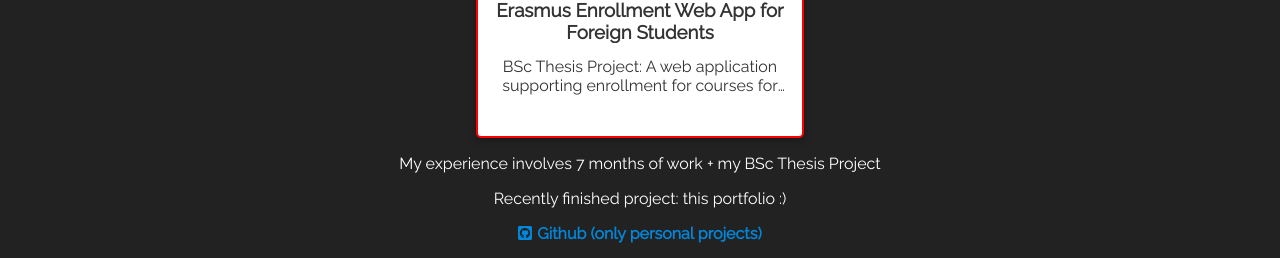
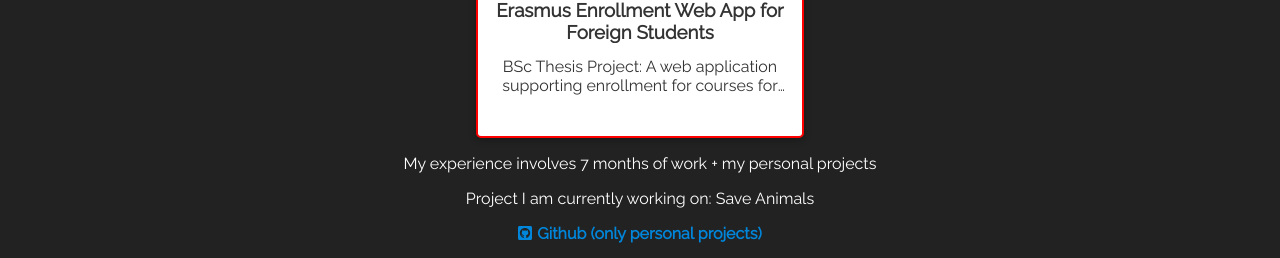
Before and after one commit to DanKolodziej/Portfolio, a Vue app: page / in a window 1280 px wide. Shown: the part 2184-2442 px from the top of the page. Built offline with nearby package versions, Linux system fonts and the light colour scheme; what vue-particles would draw is missing.

Commit message:
changed projects section description and updated resume

```diff
--- a/src/components/Projects.vue
+++ b/src/components/Projects.vue
@@ -11,8 +11,8 @@
                      :link="project.link">
       </project-panel>
     </div>
-    <p class="experience-paragraph">My experience involves 7 months of work + my BSc Thesis Project</p>
-    <p class="experience-paragraph">Recently finished project: this portfolio :)</p>
+    <p class="experience-paragraph">My experience involves 7 months of work + my personal projects</p>
+    <p class="experience-paragraph">Project I am currently working on: Save Animals</p>
     <p>
       <a class="projects-icon-link" href="https://github.com/DanKolodziej" target="_blank">
         <font-awesome-icon :icon="[ 'fab', 'github-square' ]" /></a>
```
Also changed, not shown: 1 other file (tests, documents, lock files or other folders).
